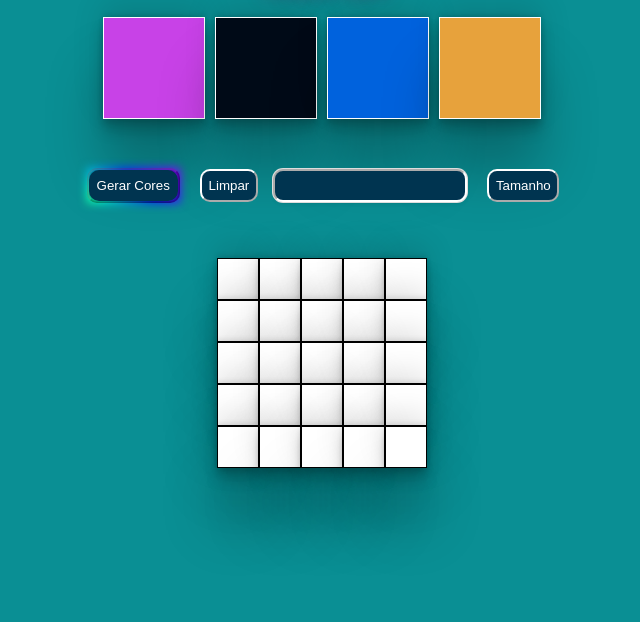
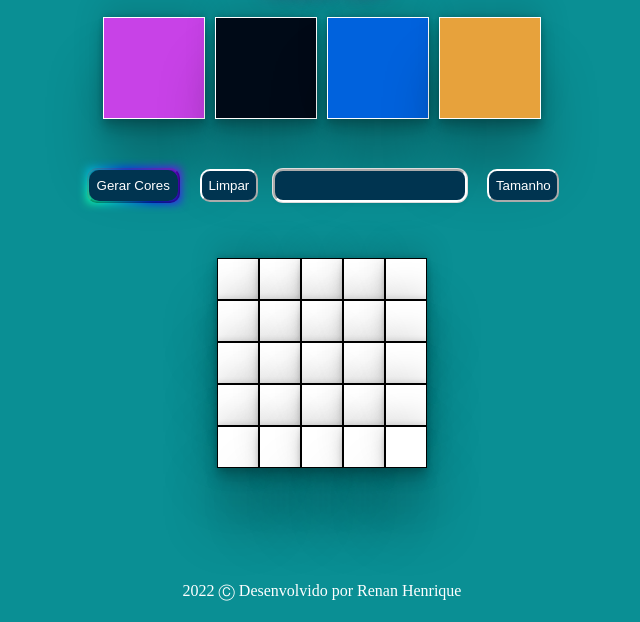
Before and after one commit to renanhenriquedev/Pixel-Art, a plain HTML site: page index.html in a window 1280 px wide. Shown: the part 194-816 px from the top of the page, without its empty margins (318-958 px from the left). Drawn offline with Linux system fonts and the light colour scheme.

Commit message:
addition of footer

```diff
--- a/index.html
+++ b/index.html
@@ -11,5 +11,10 @@
     <h1 id="title">Pixel Art</h1>
     <a src="https://w7.pngwing.com/pngs/858/592/png-transparent-heart-pixelation-pixel-love-text-rectangle.png"></a>
     <script src="./script.js"></script>
+
+    <footer>
+        <p>2022 Ⓒ Desenvolvido por Renan Henrique</p>
+    </footer>
 </body>
+
 </html>
--- a/style.css
+++ b/style.css
@@ -188,3 +188,10 @@ h1 {
     border-color: white;
     box-shadow: 0 0 0 1px #dddddd, 0 2px 4px 0 rgb(0 0 0 / 7%), 0 1px 1.5px 0 rgb(0 0 0 / 5%);
 }
+
+footer {
+    position: absolute;
+    bottom: 0;
+    height: 2.5rem;
+    color: white;
+  }
```
